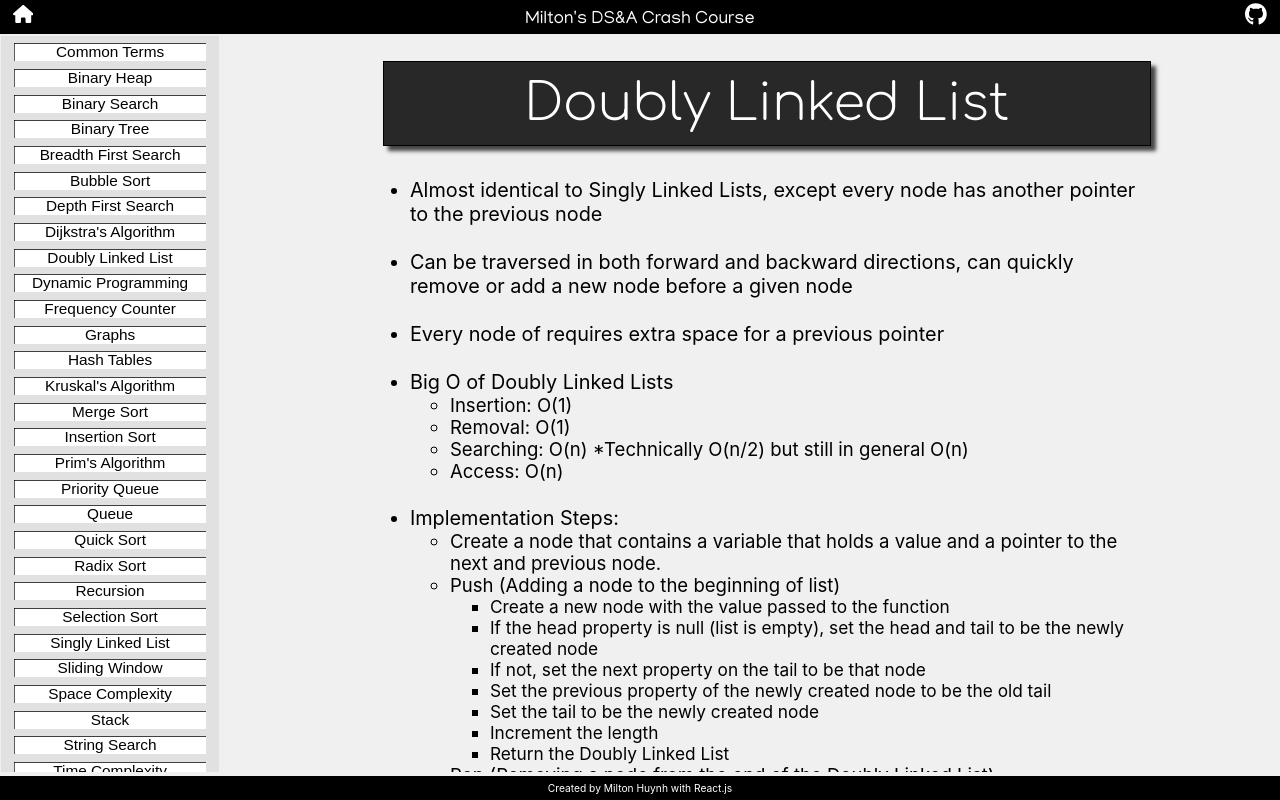
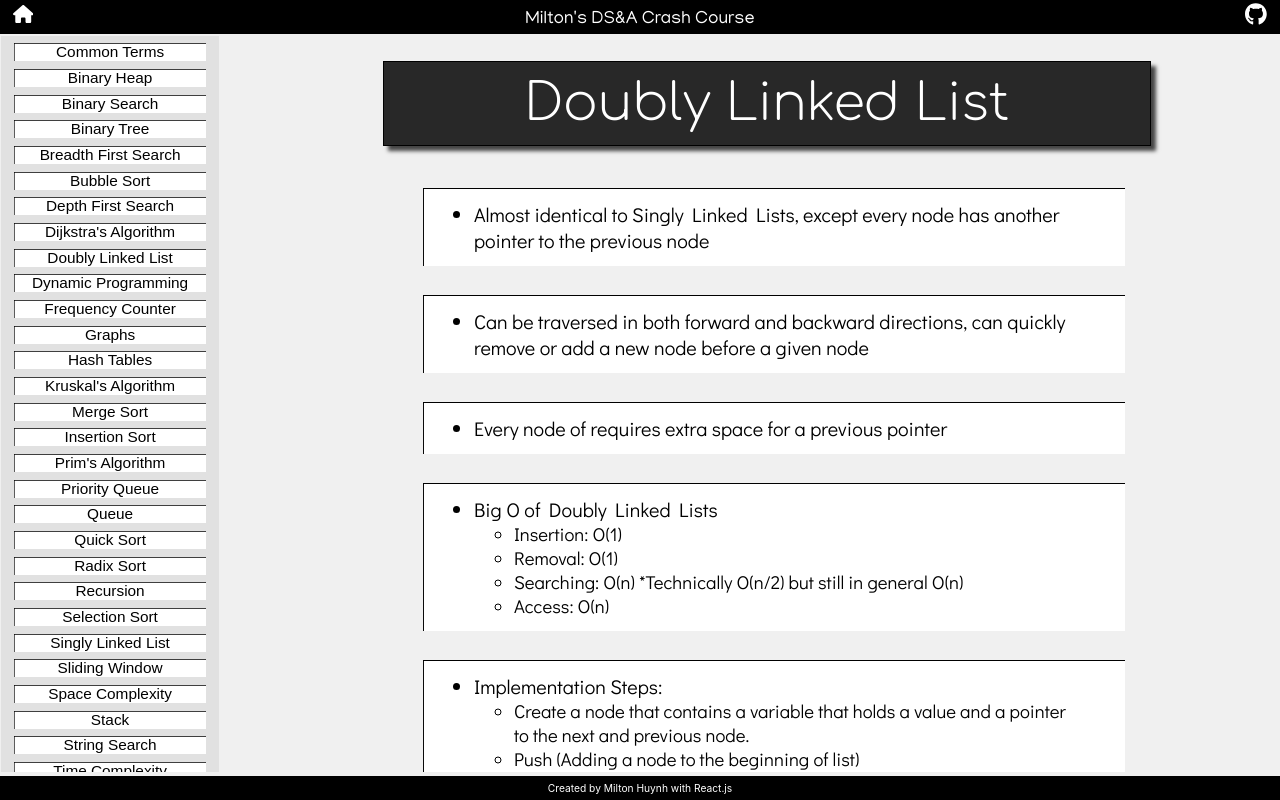
Before and after one commit to miltonhuynh/DSA-guide, a React (Create React App) app in the folder app/: page /DSA-guide/DoublyLinkedList in a window 1280 px wide. Built offline with nearby package versions, Linux system fonts and the light colour scheme; a web font is replaced by a local one.

Commit message:
Edited Djs algo page to new style

```diff
--- a/app/src/Concepts/DoublyLinkedList.js
+++ b/app/src/Concepts/DoublyLinkedList.js
@@ -121,9 +121,10 @@ class DoublyLinkedList {
       <div class="Concept_title">Doubly Linked List</div>
       <div class="Container font-m">
         <ul>
-          <li>Almost identical to Singly Linked Lists, except every node has another pointer to the previous node</li><br/>
-          <li>Can be traversed in both forward and backward directions, can quickly remove or add a new node before a given node</li><br/>
-          <li>Every node of requires extra space for a previous pointer</li><br/>
+          <div class="Section"><li>Almost identical to Singly Linked Lists, except every node has another pointer to the previous node</li></div>
+          <div class="Section"><li>Can be traversed in both forward and backward directions, can quickly remove or add a new node before a given node</li></div>
+          <div class="Section"><li>Every node of requires extra space for a previous pointer</li></div>
+          <div class="Section">
             <li>
               Big O of Doubly Linked Lists
               <ul class="font-sm">
@@ -132,8 +133,9 @@ class DoublyLinkedList {
                 <li>Searching: O(n) *Technically O(n/2) but still in general O(n)</li>
                 <li>Access: O(n)</li>
               </ul>
-          </li><br/>
-
+            </li>
+          </div>
+          <div class="Section">
             <li>Implementation Steps:</li>
             <ul class="font-sm">
               <li>Create a node that contains a variable that holds a value and a pointer to the next and previous node.</li>
@@ -215,26 +217,29 @@ class DoublyLinkedList {
                 <li>Update the next and prev properties to remove the found node from the list</li>
                 <li>Set the next and prev to null on the found node</li>
                 <li>Decrement the length</li>
-              <li>Return the removed node</li><br/>
+                <li>Return the removed node</li><br />
               </ul>
             </ul>
+          </div>
           <div class="font-l">JavaScript Implementation</div>
-          <div class="Code">
+          <div class="Code Section">
             <pre>
               <code>
                 {Implementation}
               </code>
             </pre>
           </div>
+          <div class="Code Section">
             <div class="font-l">
               LeetCode examples
               <div class="font-m indent">
                 <li><a class="Link-yellow" rel="noreferrer" target="_blank" href="https://leetcode.com/problems/flatten-a-multilevel-doubly-linked-list/">Flatten a Multilevel Doubly Linked List [Medium]</a></li>
                 <li><a class="Link-red" rel="noreferrer" target="_blank" href="https://leetcode.com/problems/design-a-text-editor/">Design a Text Editor [Hard]</a></li>
               </div>
-        </div><br/>
+            </div>
+          </div>
         </ul>
       </div>
-    </div>
+    </div >
   )
 }
```
Lines whose indentation alone changed are shown as unchanged.
